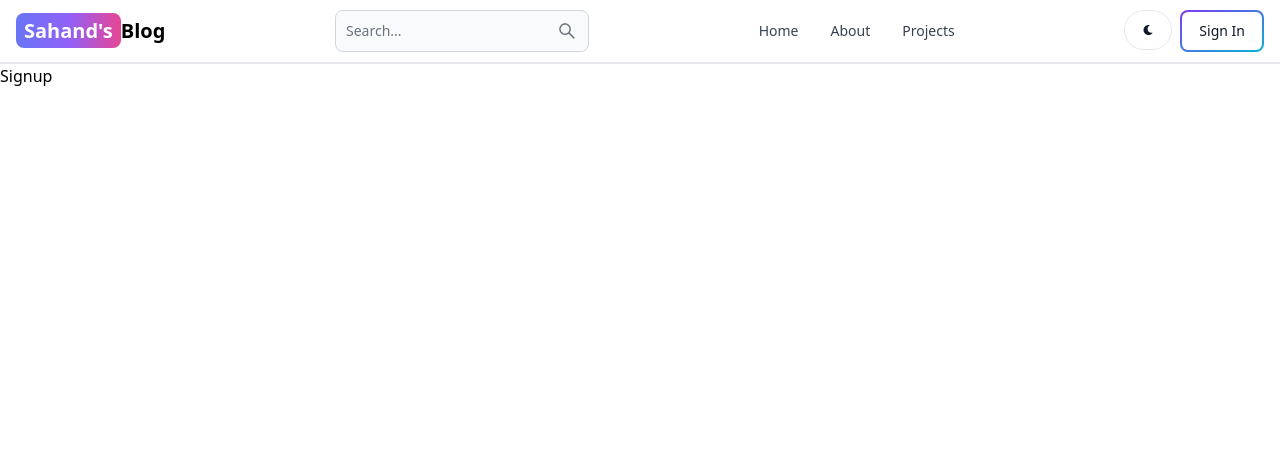
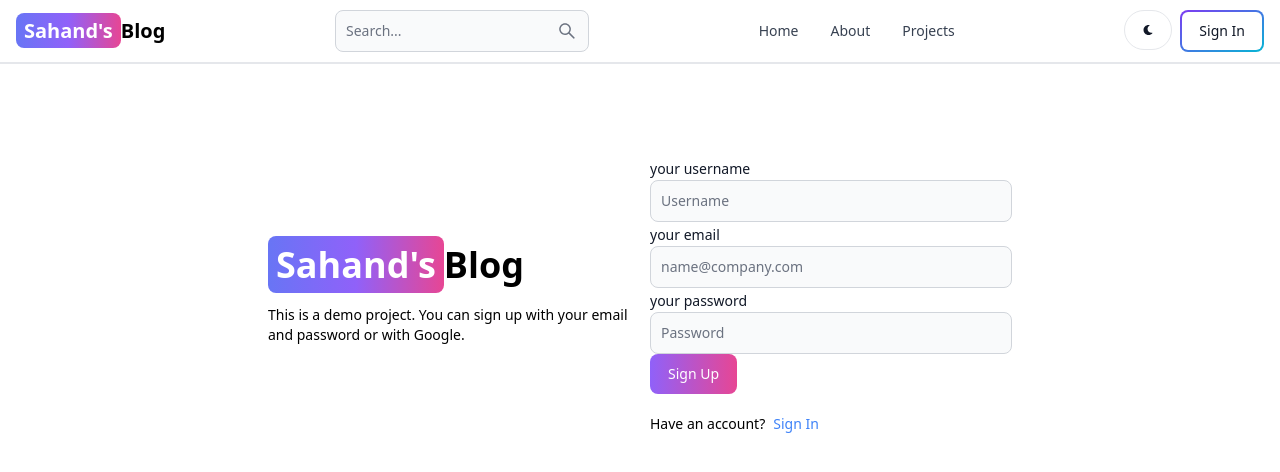
Before and after one commit to Hellobisrat/MernBlogtailwind, a React (Vite) app in the folder client/: page /sign-up in a window 1280 px wide. Shown: the top 472 px of the page. Built offline with nearby package versions, Linux system fonts and the light colour scheme.

Commit message:
complete signup page ui

```diff
--- a/client/package.json
+++ b/client/package.json
@@ -27,6 +27,6 @@
     "eslint-plugin-react-refresh": "^0.4.3",
     "postcss": "^8.4.33",
     "tailwindcss": "^3.4.1",
-    "vite": "^4.4.5"
+    "vite": "^4.5.2"
   }
 }
--- a/client/src/pages/SignUp.jsx
+++ b/client/src/pages/SignUp.jsx
@@ -1,7 +1,70 @@
 
-
+import {Link} from 'react-router-dom';
+import { Button, Label, TextInput } from 'flowbite-react';
 export default function Signup() {
   return (
-    <div>Signup</div>
+    <div className="min-h-screen mt-20">
+      <div className="flex p-3 max-w-3xl mx-auto flex-col
+       md:flex-row md:items-center gap-5">
+        {/*left*/}
+        <div className="flex-1">
+        <Link to='/' className='
+       font-bold dark:text-white text-4xl'>
+        <span className='px-2 py-1
+        bg-gradient-to-r
+        from-indigo-500 via-purple-500 to-pink-500
+        rounded-lg text-white'>Sahand's</span>
+        Blog
+      </Link>
+      <p className='text-sm mt-5'>
+        This is a demo project. You can sign
+        up with your email and password
+        or with Google.
+      </p>
+        </div>
+         {/*right*/}
+        <div className="flex-1">
+          <form>
+          <div>
+          <Label value='your username'/>
+          <TextInput
+           type='text'
+           placeholder='Username'
+           className='w-full'
+           id='username'/>
+           </div>
+           <div>
+          <Label value='your email'/>
+          <TextInput
+           type='text'
+           placeholder='name@company.com'
+           className='w-full'
+           id='email'/>
+           </div>
+           <div>
+          <Label value='your password'/>
+          <TextInput
+           type='text'
+           placeholder='Password'
+           className='w-full'
+           id='password'/>
+           </div>
+           <Button gradientDuoTone='purpleToPink' type='submit'>
+            Sign Up
+           </Button>
+
+          </form>
+          <div className='flex gap-2  text-sm mt-5'>
+            <span>Have an account?</span>
+            <Link to='/sign-in'
+             className='text-blue-500'>
+              Sign In
+             </Link>
+          </div>
+
+        </div>
+      </div>
+    </div>
+
   )
 }
```
Also changed, not shown: 1 other file (tests, documents, lock files or other folders).
